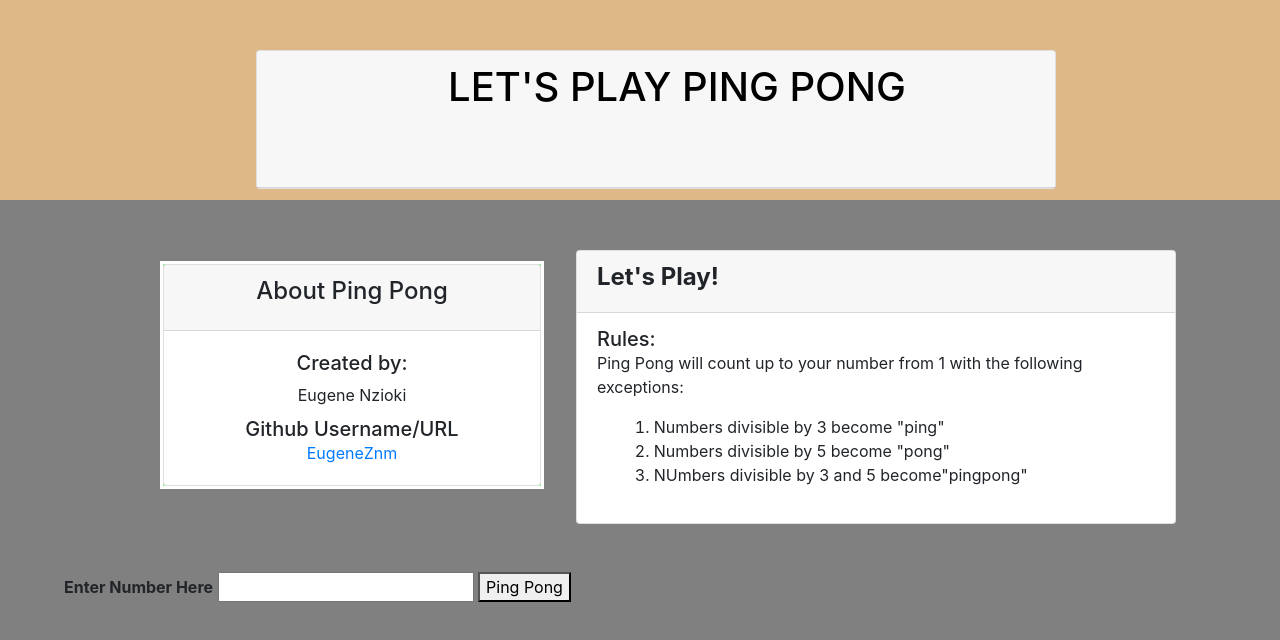
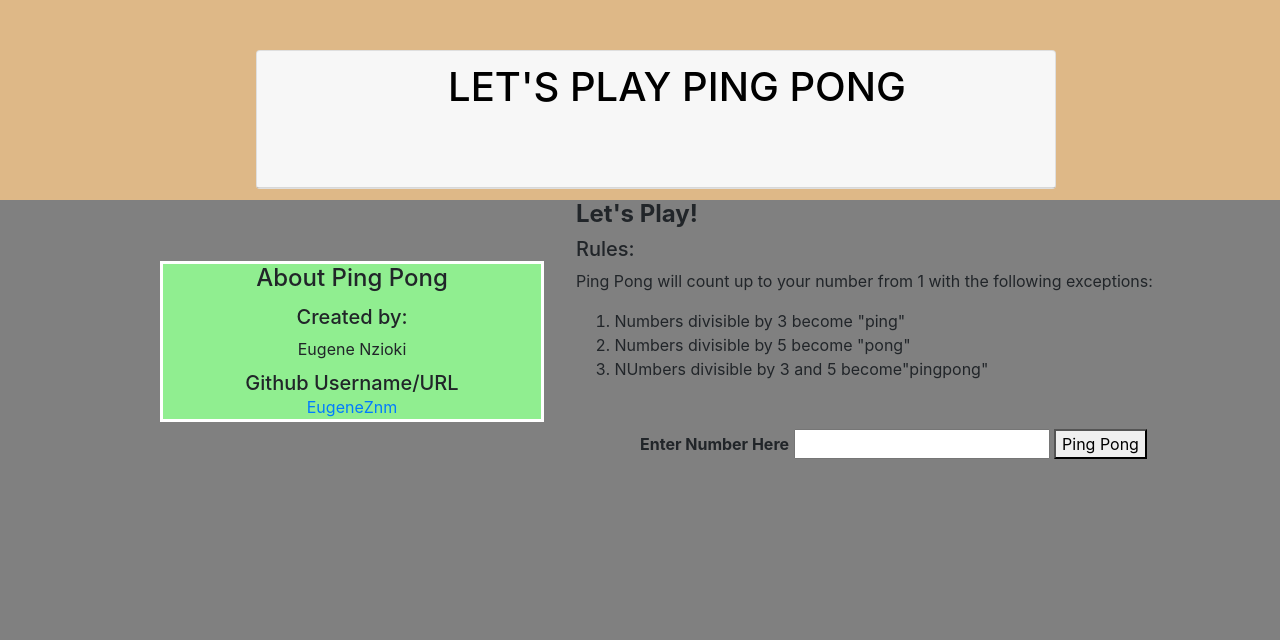
Before and after one commit to EugeneZnm/PingPong, a plain HTML site: page index.html in a window 1280 px wide. Shown: the top 640 px of the page. Drawn offline with nearby package versions, Linux system fonts and the light colour scheme.

Commit message:
editing of index.html

```diff
--- a/index.html
+++ b/index.html
@@ -20,11 +20,11 @@
     </div>
     <div class="section2">
         <div class="sidebar">
-            <div class="card">
-                <div class="card-header">
+            <div>
+                <div>
                     <h4 class="card-title">About Ping Pong</h4>
                 </div>
-                <div class="card-body">
+                <div>
                     <h5>Created by:</h5>
                     <p class="card-text">Eugene Nzioki</p>
                     <h5 class="card-subtitle">Github Username/URL</h5>
@@ -32,21 +32,19 @@
                 </div>
             </div>
         </div>
-        <div class="three">
-            <div class="card two">
-                <div class="card-header">
+        <div>
+            <div>
                 <h4 class="text2"><strong>Let's Play!</strong></h4>
             </div>
-                <div class="card-body rules">
-                    <h5 class="card-subtitle">Rules:</h5>
-                    <p class="card-text">Ping Pong will count up to your number from 1 with the following exceptions:<br/>
+            <div>
+                <h5>Rules:</h5>
+                <p>Ping Pong will count up to your number from 1 with the following exceptions:<br/>
                     <ol class="list1">
                         <li>Numbers divisible by 3 become "ping"</li>
                         <li>Numbers divisible by 5 become "pong"</li>
                         <li>NUmbers divisible by 3 and 5 become"pingpong"</li>
                     </ol>
                 </p>
-                </div>
             </div>
             <div>
                 <form class="sect">
```
Lines whose indentation alone changed are shown as unchanged.
